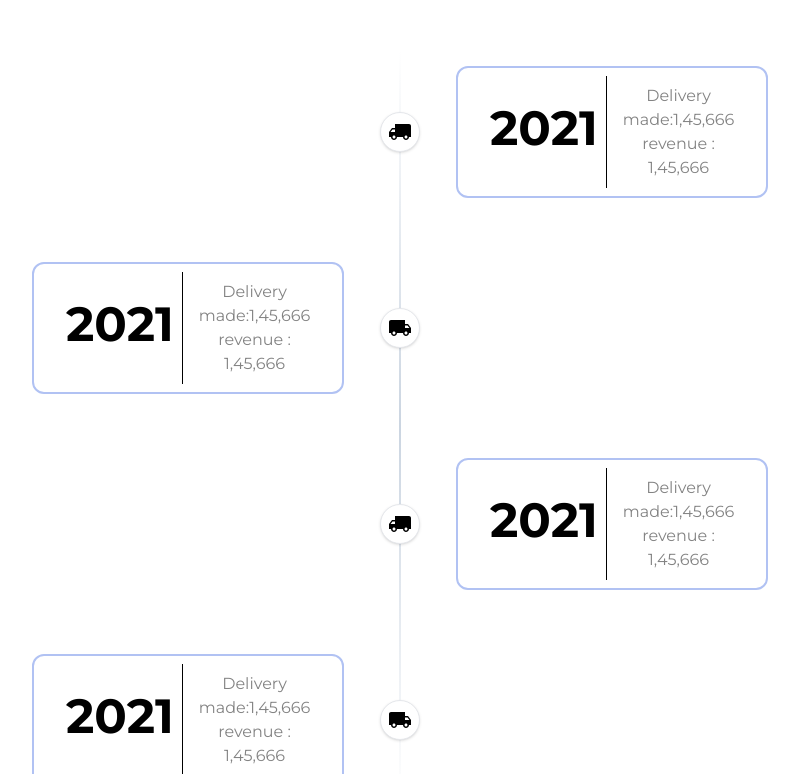
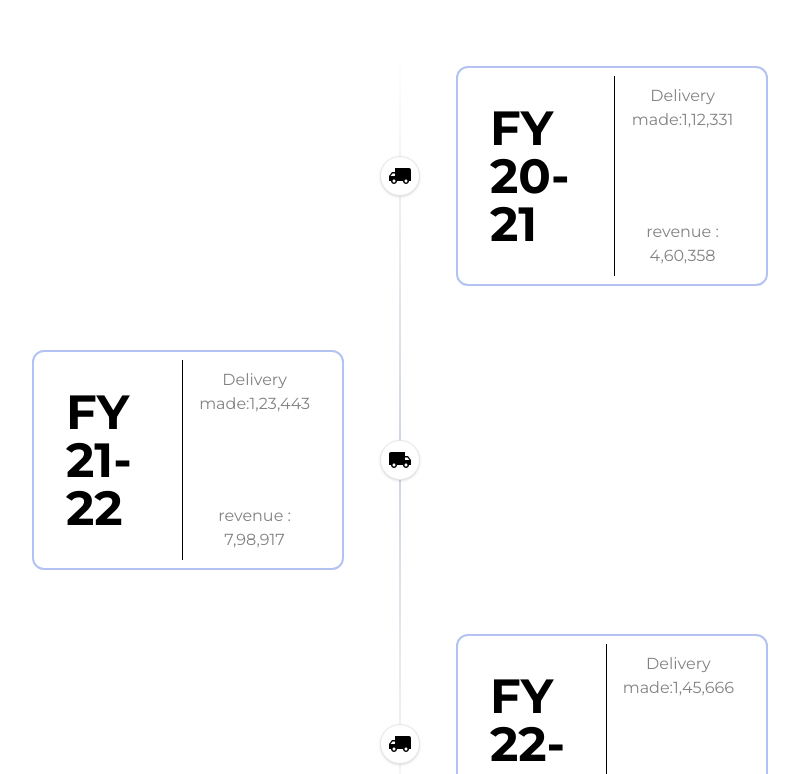
Before and after one commit to Vivek7038/lcm-logistics-next, a Next.js app: page /about-us in a window 1280 px wide. Shown: the part 1066-1840 px from the top of the page, without its empty margins (240-1039 px from the left). Built offline with nearby package versions, Linux system fonts and the light colour scheme.

Commit message:
update timeline

```diff
--- a/app/data.js
+++ b/app/data.js
@@ -93,23 +93,19 @@ export const Profiledata = [
 
 export const TimeLineData = [
     {
-        date: "2021",
-        Delivery: "1,45,666",
-        revenue: "1,45,666"
+        date: "FY 20-21",
+        Delivery: "1,12,331",
+        revenue: "4,60,358"
     },
     {
-        date: "2021",
-        Delivery: "1,45,666",
-        revenue: "1,45,666"
+        date: "FY 21-22",
+        Delivery: "1,23,443",
+        revenue: "7,98,917"
     },
     {
-        date: "2021",
+        date: "FY 22-23",
         Delivery: "1,45,666",
-        revenue: "1,45,666"
+        revenue: "10,07,950"
     },
-    {
-        date: "2021",
-        Delivery: "1,45,666",
-        revenue: "1,45,666"
-    },
+
 ]
--- a/app/page.js
+++ b/app/page.js
@@ -9,7 +9,6 @@ export default function Home() {
     // -----------------Constants
     const chooseus = [{
         title: `Strong Client Relationship`,
-
         desc: `Longstanding Relationship with-a-Marqüee Customer Base`,
         svg: <svg width="41" height="35" viewBox="0 0 41 35" fill="none" xmlns="http://www.w3.org/2000/svg">
             <path className={"fill-black dark:fill-white"}
@@ -19,7 +18,6 @@ export default function Home() {
     },
         {
             title: `Strong Client Relationship`,
-
             desc: `Longstanding Relationship
 with-a-Marqüee Customer
 Base`,
```
